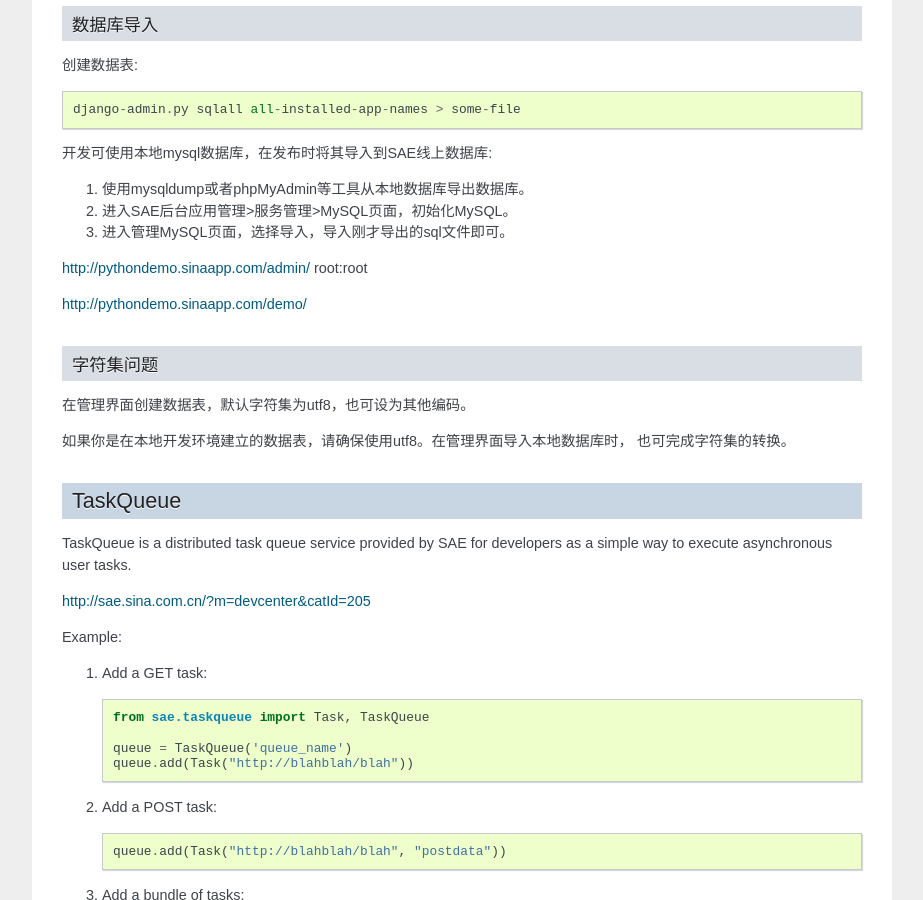
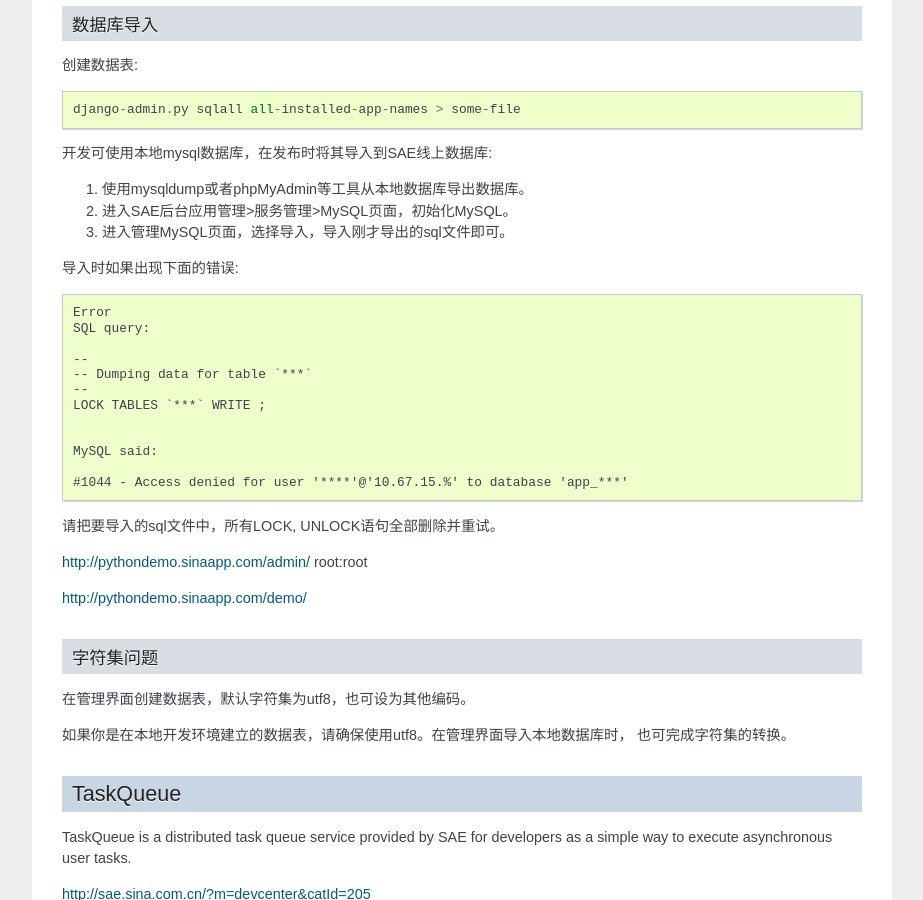
Before and after one commit to sinacloud/sae-python-dev-guide, a Sphinx documentation site: the page built from docs/service.rst, in a window 1280 px wide and 900 px high, scrolled down 1216 px. Shown: the whole window, without its empty margins (198-1121 px from the left). Built offline with Sphinx 7.4.7, drawn with Linux system fonts in a browser that asks for light colours.

Commit message:
Add notice for mysql import error on lock statement

```diff
--- a/docs/service.rst
+++ b/docs/service.rst
@@ -73,6 +73,25 @@ http://sae.sina.com.cn/?m=devcenter&catId=192
 #. 使用mysqldump或者phpMyAdmin等工具从本地数据库导出数据库。
 #. 进入SAE后台应用管理>服务管理>MySQL页面，初始化MySQL。
 #.  进入管理MySQL页面，选择导入，导入刚才导出的sql文件即可。
+
+
+导入时如果出现下面的错误::
+
+    Error
+    SQL query:
+
+    --
+    -- Dumping data for table `***`
+    --
+    LOCK TABLES `***` WRITE ;
+
+
+    MySQL said:
+
+    #1044 - Access denied for user '****'@'10.67.15.%' to database 'app_***'
+
+请把要导入的sql文件中，所有LOCK, UNLOCK语句全部删除并重试。
+
 
 http://pythondemo.sinaapp.com/admin/ root:root
 
```
